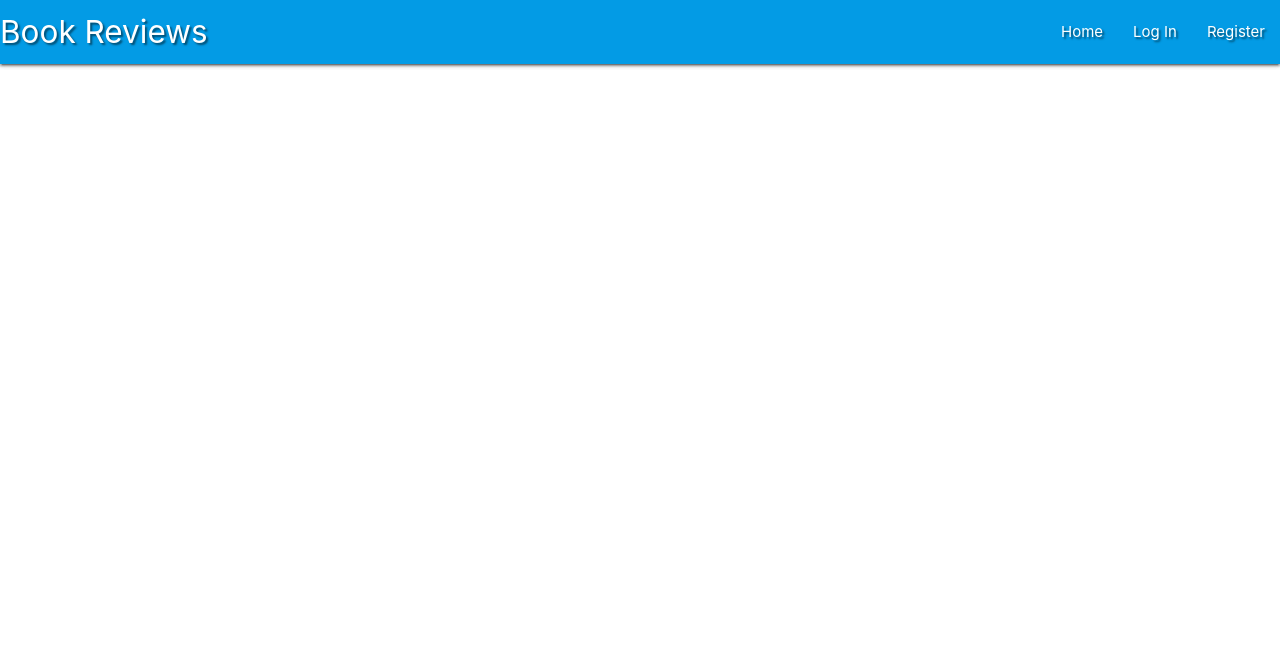
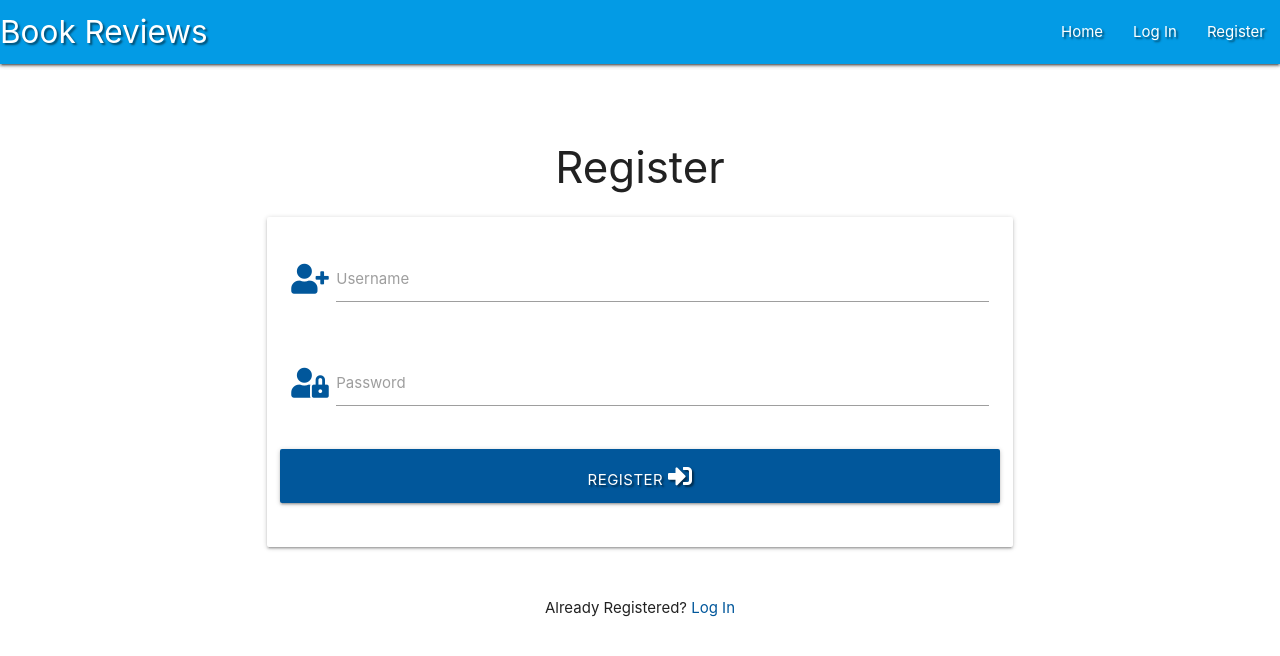
Before and after one commit to Code-Institute-Submissions/Paul-Glanville-milestone3_NovResub, a Flask app: template templates/register.html in a window 1280 px wide. Shown: the top 656 px of the page. Run offline with Flask 2, Linux system fonts and the light colour scheme; the template is opened without the code that fills it, so the values that code supplies are empty; some libraries are stand-ins or nearby versions.

Commit message:
add flash messages and main section in base.html

```diff
--- a/templates/base.html
+++ b/templates/base.html
@@ -13,7 +13,6 @@
 </head>
 
     <body>
-
         <header>
             <nav class="nav">
                 <nav class="nav-extended text-shadow light-blue darken-1">
@@ -55,6 +54,24 @@
             </div>
         </div>
 
+        <section>
+            <!--Flash messages-->
+            {% with messages = get_flash_messages() %}
+                {% if messages %}
+                    {% for message in messages %}
+                    <div class="row flashes">
+                        <h4 class="light-blue lighten-4 center-align">{{ message }}</h4>
+                    </div>
+                    {% endfor %}
+                {% endif %}
+            {% endwith %}
+        </section>
+
+        <main class="container">
+            {% block content %}
+            {% endblock %}
+        </main>
+
         <!--JavaScript at end of body for optimized loading-->
         <script src="https://code.jquery.com/jquery-3.6.0.min.js" integrity="sha256-/xUj+3OJU5yExlq6GSYGSHk7tPXikynS7ogEvDej/m4=" crossorigin="anonymous"></script>
         <script src="https://cdnjs.cloudflare.com/ajax/libs/materialize/1.0.0/js/materialize.min.js"></script>
```
Lines whose indentation alone changed are shown as unchanged.
